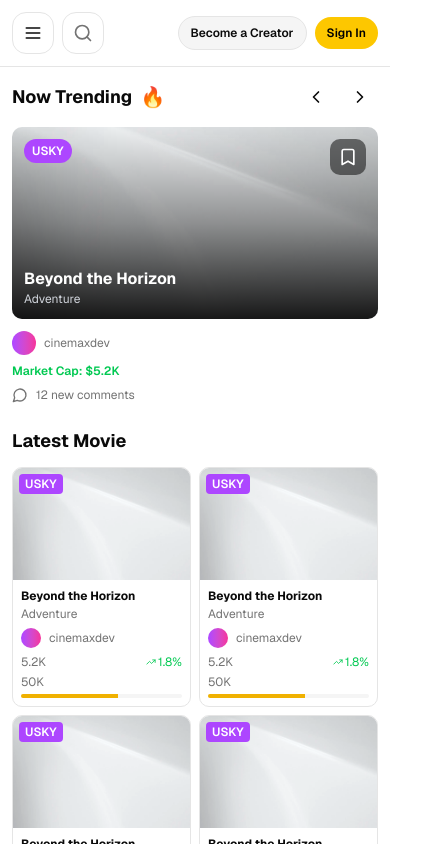
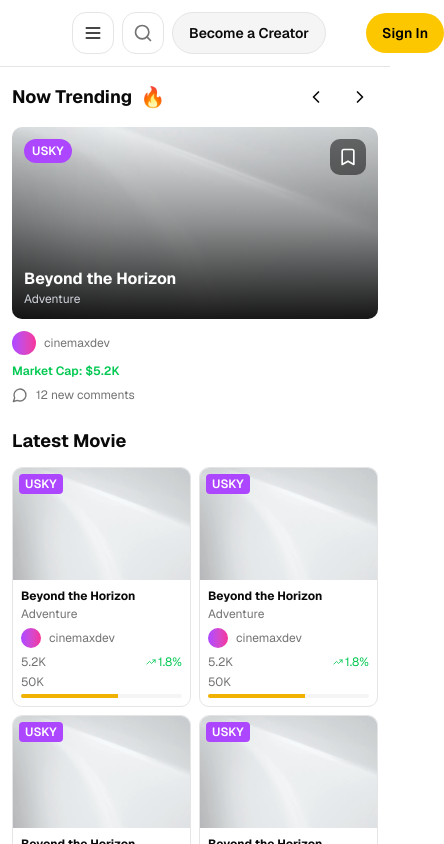
Before and after one commit to abdulmuti12/skyFE, a Next.js app: page / in a window 390 px wide. Shown: the top 844 px of the page, 444 px wide, since content can reach past the window. Built offline with nearby package versions, Linux system fonts and the light colour scheme.

Commit message:
Update header.tsx

```diff
--- a/components/header.tsx
+++ b/components/header.tsx
@@ -17,7 +17,7 @@ export function Header({ isDark, onToggleTheme, onMenuClick }: HeaderProps) {
   return (
     <>
       <header className="bg-background border-b border-border sticky top-0 z-40">
-        <div className="flex items-center justify-between p-3 md:p-4 lg:p-6 gap-2 lg:gap-4 lg:ml-56">
+        <div className="flex items-center justify-between p-3 lg:p-6 gap-2 lg:gap-4 pl-[72px]">
           {/* Left (Menu + Search Mobile) */}
           <div className="flex items-center gap-2">
             {/* Menu Button */}
@@ -39,7 +39,7 @@ export function Header({ isDark, onToggleTheme, onMenuClick }: HeaderProps) {
             </button>
           </div>
 
-          {/* Search Bar - Tablet & Desktop */}
+          {/* Search Bar - Desktop */}
           <div className="hidden md:block flex-grow max-w-2xl relative">
             <div className="relative w-[336px] h-[36px]">
               {/* Search Icon */}
@@ -68,28 +68,28 @@ export function Header({ isDark, onToggleTheme, onMenuClick }: HeaderProps) {
           </div>
 
           {/* Right Actions */}
-          <div className="flex items-center gap-2 md:gap-3 lg:gap-4 flex-shrink-0 ml-auto">
-            <button className="px-3 md:px-4 py-2 md:py-2.5 bg-muted text-foreground rounded-full font-semibold hover:bg-muted/80 transition-colors text-xs md:text-sm lg:text-base border border-border whitespace-nowrap">
+          <div className="flex items-center gap-10 lg:gap-4 flex-shrink-0 ml-auto">
+            <button className="px-4 py-2.5 bg-muted text-foreground rounded-full font-semibold hover:bg-muted/80 transition-colors text-sm md:text-base border border-border whitespace-nowrap">
               Become a Creator
             </button>
 
             {/* Theme Toggle */}
             <button
               onClick={onToggleTheme}
-              className="p-2 md:p-2.5 rounded-lg hover:bg-muted transition-colors hidden md:block flex-shrink-0"
+              className="p-2.5 rounded-lg hover:bg-muted transition-colors hidden md:block flex-shrink-0"
               aria-label="Toggle theme"
             >
               {isDark ? (
-                <Sun className="w-4 h-4 md:w-5 md:h-5 text-yellow-500" />
+                <Sun className="w-5 h-5 text-yellow-500" />
               ) : (
-                <Moon className="w-4 h-4 md:w-5 md:h-5 text-slate-600" />
+                <Moon className="w-5 h-5 text-slate-600" />
               )}
             </button>
 
             {/* Sign In */}
             <Link
               href="/auth"
-              className="px-3 md:px-4 py-2 md:py-2.5 bg-yellow-400 text-black rounded-full font-semibold hover:bg-yellow-500 transition-colors text-xs md:text-sm lg:text-base whitespace-nowrap flex-shrink-0"
+              className="px-4 py-2.5 bg-yellow-400 text-black rounded-full font-semibold hover:bg-yellow-500 transition-colors text-sm md:text-base whitespace-nowrap flex-shrink-0"
             >
               Sign In
             </Link>
@@ -100,7 +100,7 @@ export function Header({ isDark, onToggleTheme, onMenuClick }: HeaderProps) {
       {/* Mobile Search */}
       {isSearchOpen && (
         <div className="bg-background border-b border-border md:hidden">
-          <div className="p-3 md:p-4 flex items-center gap-3">
+          <div className="p-4 flex items-center gap-3">
             <button
               onClick={() => {
                 setIsSearchOpen(false)
```
